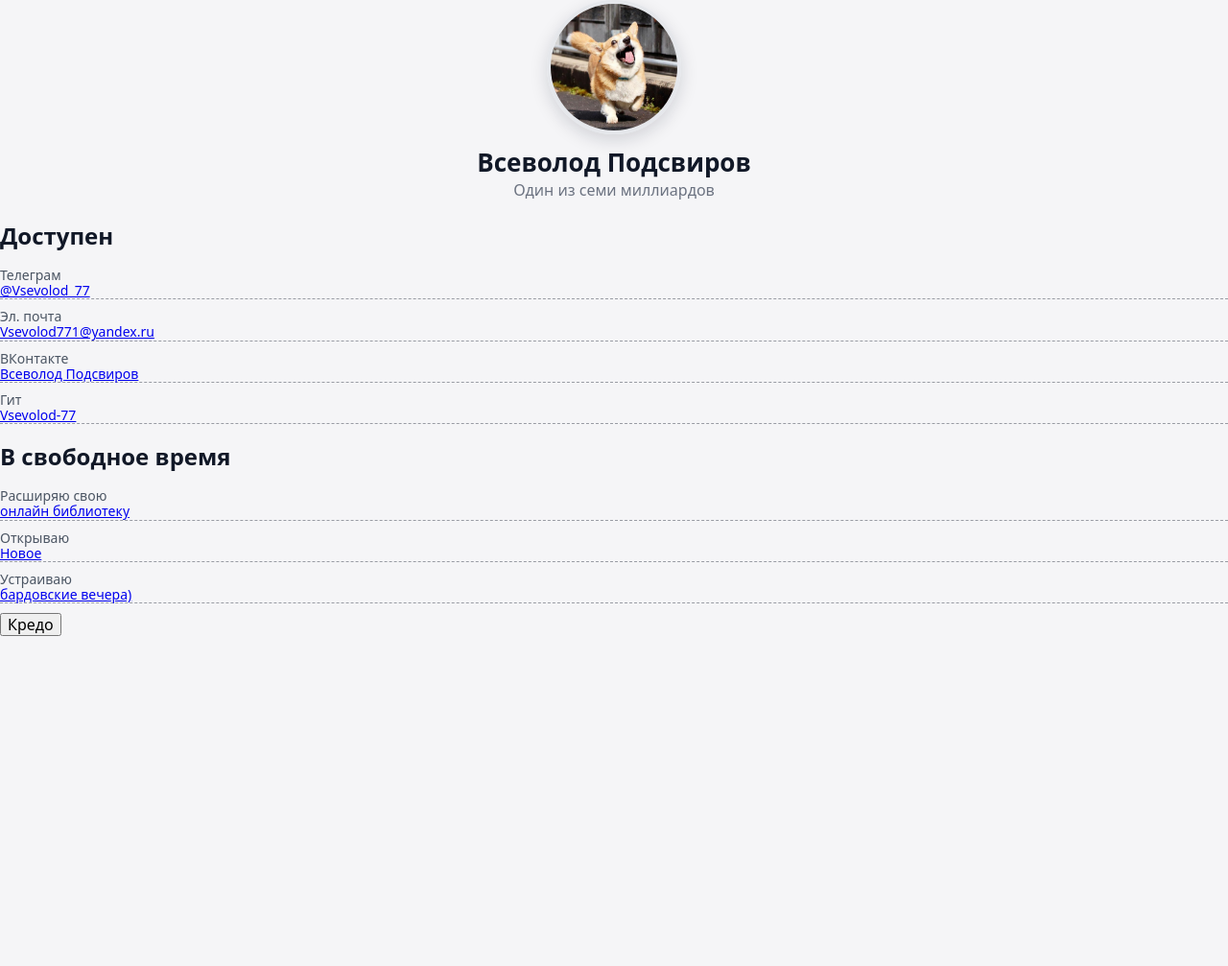
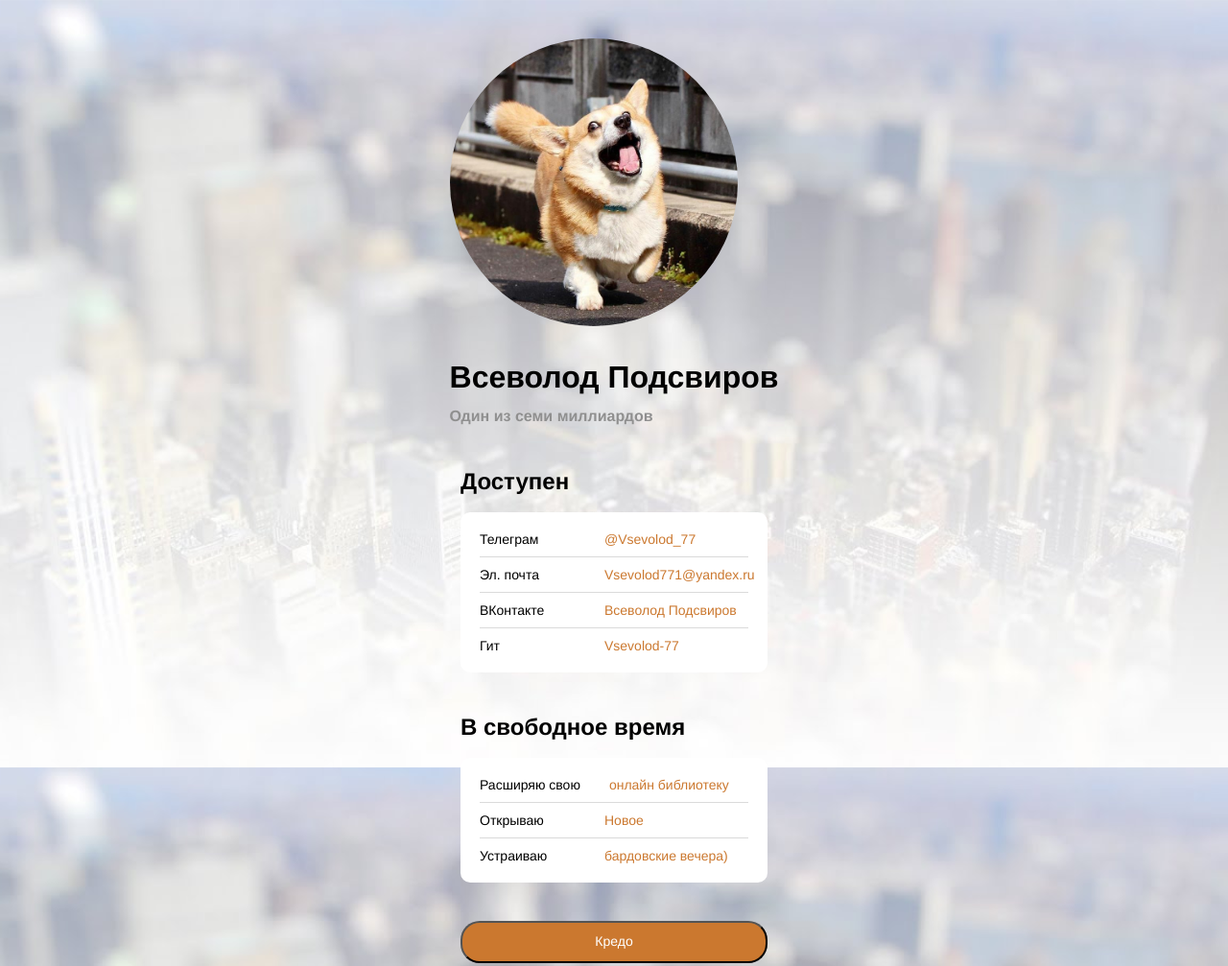
Before and after one commit to Vsevolod-77/Vsevolod-77.github.io, a plain HTML site: page index.html in a window 1280 px wide. Shown: the top 1007 px of the page at 96% size. Before the commit the page ends 800 px from the top, so only its background shows below. Drawn offline with Linux system fonts and the light colour scheme.

Commit message:
Откат style.css

```diff
--- a/style.css
+++ b/style.css
@@ -1,200 +1,114 @@
-*,
-*::before,
-*::after {
-  box-sizing: border-box;
+body {
+  font-family: "Helvetica";
+  background-image:url(фон.jpg);
+  background-position: center center;
+  background-attachment: fixed;
+  background-size: cover;
+  color: #000000;
+  display: flex;
+  flex-direction: column;
+  justify-content: center;
+  align-items: center;
 }
 
-body {
-  margin: 0;
-  font-family: system-ui, -apple-system, BlinkMacSystemFont, "Segoe UI",
-    Roboto, Arial, sans-serif;
-  background: #f5f5f7;
-  color: #111827;
-}
-
-/* Центровка карточки */
-
-.page {
-  min-height: 100vh;
-  display: flex;
-  align-items: center;
-  justify-content: center;
-  padding: 24px;
-}
-
-.card {
-  width: 100%;
-  max-width: 720px;
-  background: #ffffff;
-  border-radius: 24px;
-  padding: 24px 24px 20px;
-  box-shadow: 0 18px 45px rgba(15, 23, 42, 0.12);
-}
-
-/* Хедер */
-
 .header {
-  text-align: center;
-  margin-bottom: 24px;
+  margin: 40px 0;
 }
 
 .header__avatar {
-  width: 140px;
-  height: 140px;
   border-radius: 50%;
-  object-fit: cover;
-  border: 4px solid #e5e7eb;
-  box-shadow: 0 6px 18px rgba(15, 23, 42, 0.15);
-  margin-bottom: 12px;
 }
 
 .header__title {
-  margin: 0;
-  font-size: 26px;
-  font-weight: 700;
+  margin: 30px 0 10px 0;
+  font-size: 32px;
+  line-height: 1.2;
+  font-family: "Helvetica Neue";
 }
 
 .header__subtitle {
-  margin: 4px 0 0;
+  color: #8f8f8f;
   font-size: 16px;
-  font-weight: 400;
-  color: #6b7280;
+  line-height: 1.4;
+  margin: 0;
 }
 
-/* Общие заголовки секций */
-
-.section-title {
-  margin: 0 0 12px;
-  font-size: 18px;
+.links {
+  width: 320px;
+  margin-bottom: 40px;
 }
 
-/* Контакты – кнопки с иконками */
-
-.contacts {
-  margin-bottom: 24px;
-}
-
-.contacts__buttons {
-  display: flex;
-  flex-wrap: wrap;
-  gap: 10px;
-}
-
-.contact {
-  display: inline-flex;
-  align-items: center;
-  gap: 8px;
-  padding: 9px 14px;
-  border-radius: 999px;
-  border: 1px solid #e5e7eb;
-  background: #f9fafb;
-  color: #111827;
-  text-decoration: none;
-  font-size: 14px;
-  transition: background 0.15s ease, box-shadow 0.15s ease,
-    transform 0.05s ease, border-color 0.15s ease;
-}
-
-.contact__icon {
-  font-size: 16px;
-}
-
-.contact:hover {
-  background: #111827;
-  color: #ffffff;
-  border-color: transparent;
-  box-shadow: 0 10px 25px rgba(15, 23, 42, 0.18);
-  transform: translateY(-1px);
-}
-
-.contact:active {
-  transform: translateY(0);
-  box-shadow: 0 6px 15px rgba(15, 23, 42, 0.14);
-}
-
-/* Можно слегка оттенить разные контакты, если хочешь */
-/*
-.contact--tg:hover { background: #229ED9; }
-.contact--vk:hover { background: #0077FF; }
-.contact--gh:hover { background: #111827; }
-.contact--mail:hover { background: #16a34a; }
-*/
-
-/* Список "В свободное время" */
-
-.links {
-  margin-bottom: 10px;
+.links__header {
+  font-family: "Helvetica Neue";
+  font-size: 24px;
+  line-height: 1.4;
+  margin: 0 0 15px 0;
 }
 
 .links__container {
-  list-style: none;
-  padding: 0;
+  list-style-type: none;
+  background: #ffffff;
+  border-radius: 10px;
+  display: flex;
+  flex-direction: column;
+  align-items: flex-start;
+  padding: 20px 20px 10px;
+  gap: 10px;
+  flex: none;
+  order: 1;
+  flex-grow: 0;
+  box-sizing: border-box;
   margin: 0;
-  display: grid;
-  gap: 10px;
 }
 
-.links__item {
-  padding: 10px 12px;
-  border-radius: 14px;
-  border: 1px solid #e5e7eb;
-  background: #f9fafb;
+.links__link,
+.links__title {
+  font-size: 14px;
+  font-size: 1.4;
+}
+
+.links__link {
   display: flex;
-  flex-wrap: wrap;
-  align-items: baseline;
-  gap: 6px;
+  flex-direction: row;
+  align-items: flex-start;
+  padding: 0px 0px 10px;
+  gap: 30px;
+  border-bottom: 1px solid #dadada;
+  width: 280px;
+}
+
+.links__link:last-child {
+  border-bottom: none;
+}
+
+.linsk__link,
+.links__link:visited {
+  text-decoration: none;
+  color: #cb782f;
 }
 
 .links__title {
   margin: 0;
-  font-size: 14px;
-  color: #4b5563;
+  min-width: 100px;
 }
 
-.links__link {
+footer {
+  margin: 0 0 40px 0;
+}
+.button-link {
+  box-sizing: border-box;
+  display: flex;
+  flex-direction: row;
+  justify-content: center;
+  align-items: center;
+  padding: 10px;
+  width: 320px;
+  background: #cb782f;
+  border-radius: 20px;
+
   font-size: 14px;
-  color: #111827;
+  line-height: 1.4;
+
+  color: #ffffff;
   text-decoration: none;
-  border-bottom: 1px dashed rgba(17, 24, 39, 0.4);
 }
-
-.links__link:hover {
-  color: #111827;
-  border-bottom-style: solid;
-}
-
-/* Футер */
-
-.footer {
-  margin-top: 18px;
-  padding-top: 10px;
-  border-top: 1px solid #e5e7eb;
-  font-size: 12px;
-  color: #6b7280;
-  text-align: center;
-}
-
-.footer__note {
-  display: inline-block;
-  max-width: 100%;
-}
-
-/* Адаптив */
-
-@media (max-width: 480px) {
-  .card {
-    padding: 18px 16px 16px;
-  }
-
-  .header__title {
-    font-size: 22px;
-  }
-
-  .header__subtitle {
-    font-size: 14px;
-  }
-
-  .contacts__buttons {
-    flex-direction: column;
-  }
-}
```
